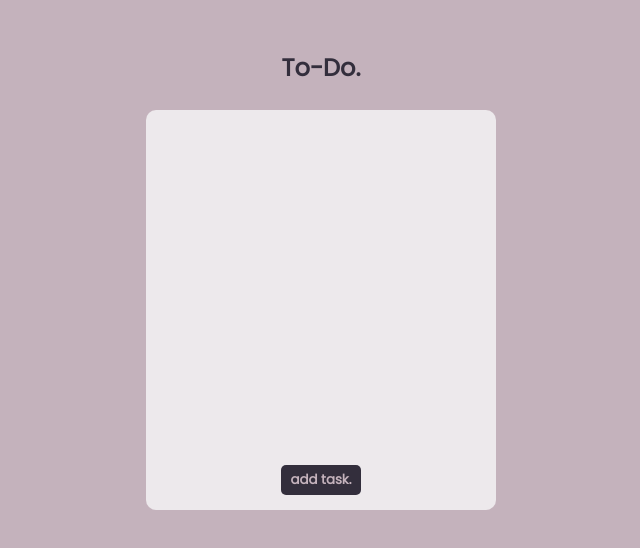
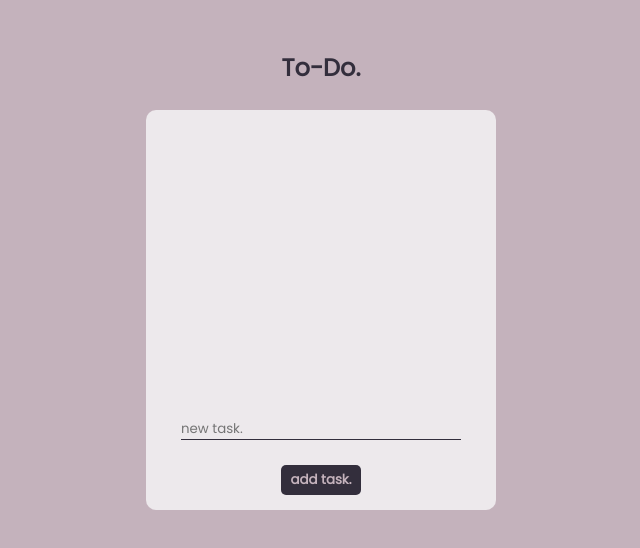
Before and after one commit to nuccaa99/to-do-listv2, a React (Create React App) app: page / in a window 1280 px wide. Shown: the top 548 px of the page, without its empty margins (319-959 px from the left). Built offline with nearby package versions, Linux system fonts and the light colour scheme.

Commit message:
added input

```diff
--- a/package.json
+++ b/package.json
@@ -34,5 +34,8 @@
       "last 1 firefox version",
       "last 1 safari version"
     ]
+  },
+  "devDependencies": {
+    "@babel/plugin-proposal-private-property-in-object": "^7.21.11"
   }
 }
--- a/src/components/App.js
+++ b/src/components/App.js
@@ -8,6 +8,7 @@ const App = () => {
                 <header>To-Do.</header>
                 <div className="list--container">
                     <div className="list"></div>
+                    <input type="text" placeholder="new task." className="list--input"></input>
                     <button className="list--button">add task.</button>
                 </div>
             </div>
--- a/src/style.css
+++ b/src/style.css
@@ -50,10 +50,19 @@ header {
     align-items: center;
 }
 
+.list--input {
+    border: none;
+    background-color: var(--secondary-light-color);
+    border-bottom: 1px solid var(--main-dark-color);
+    margin: 10px;
+    width: 80%;
+    margin-top: auto;
+
+}
+
 .list--button {
     cursor: pointer;
     margin: 15px;
-    margin-top: auto;
     width: 80px;
     height: 30px;
     background-color: var(--main-dark-color);
```
Also changed, not shown: 1 other file (tests, documents, lock files or other folders).
